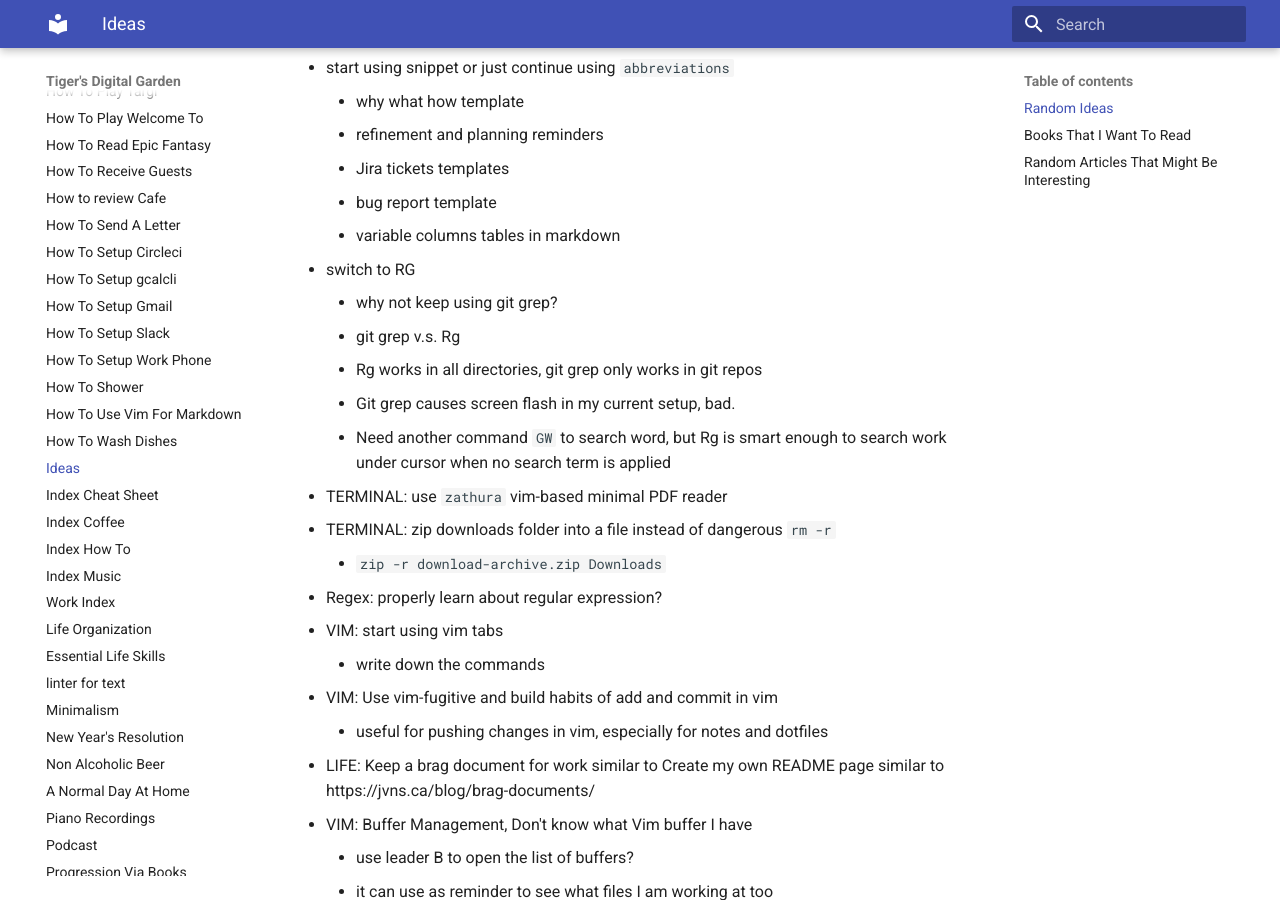
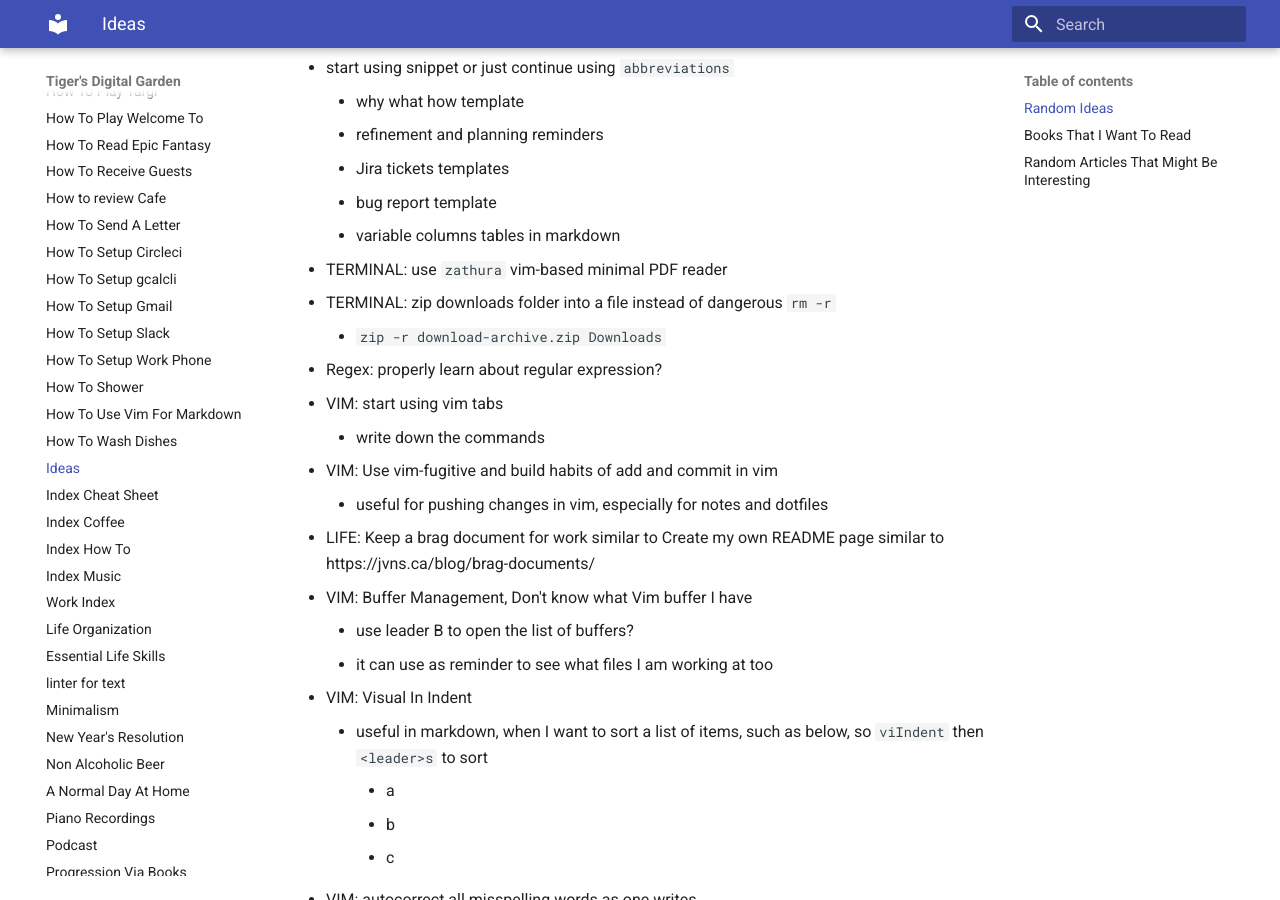
Before and after one commit to ynotstartups/notes, an MkDocs documentation site: the page built from notes/ideas.md, in a window 1280 px wide and 900 px high, scrolled down 569 px. Built offline with MkDocs 1.6.1 and Material for MkDocs 9.7.7, drawn with Linux system fonts in a browser that asks for light colours.

Commit message:
remove done idea

```diff
--- a/notes/ideas.md
+++ b/notes/ideas.md
@@ -18,12 +18,6 @@ We need to find out the fundamental theme of these ideas and then perhaps we can
   - Jira tickets templates
   - bug report template
   - variable columns tables in markdown
-- switch to RG
-  - why not keep using git grep?
-  - git grep v.s. Rg
-  - Rg works in all directories, git grep only works in git repos
-  - Git grep causes screen flash in my current setup, bad.
-  - Need another command `GW` to search word, but Rg is smart enough to search work under cursor when no search term is applied
 - TERMINAL: use `zathura` vim-based minimal PDF reader
 - TERMINAL: zip downloads folder into a file instead of dangerous `rm -r`
   - `zip -r download-archive.zip Downloads`
```
